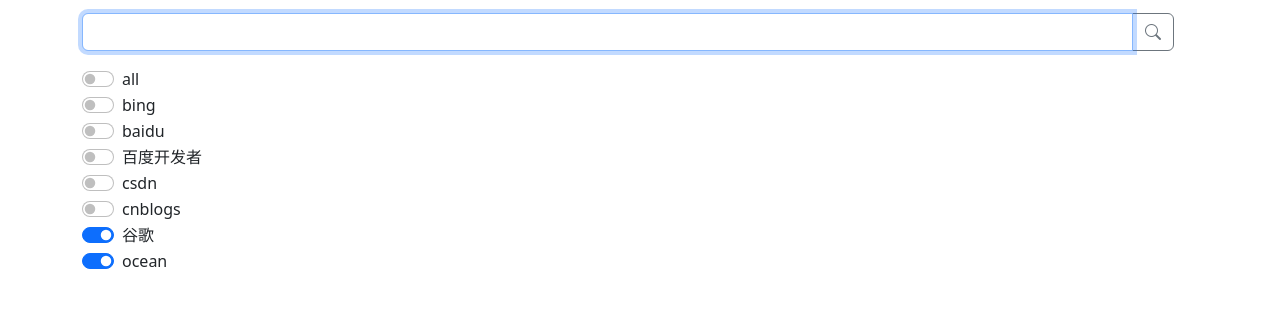
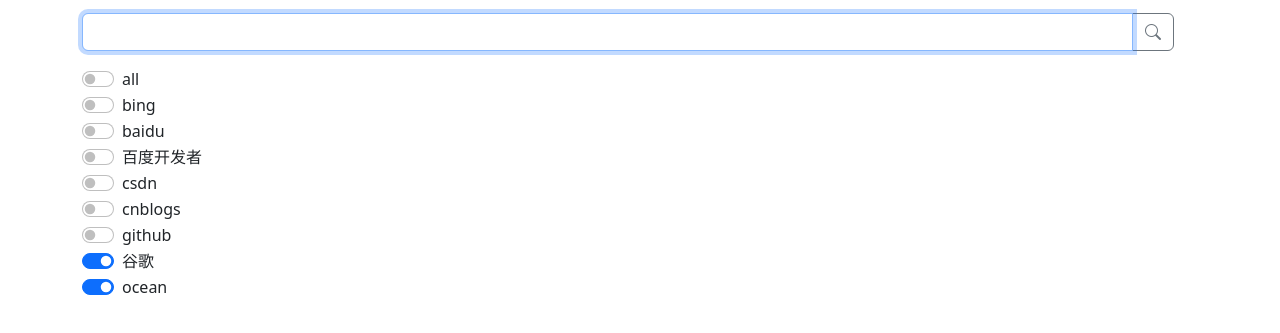
Before and after one commit to slcnx/slcnx, a plain HTML site: page index.html in a window 1280 px wide. Shown: the part 223-556 px from the top of the page. Drawn offline with nearby package versions, Linux system fonts and the light colour scheme.

Commit message:
Update index.html

```diff
--- a/index.html
+++ b/index.html
@@ -84,6 +84,10 @@
               <div class="form-check form-switch">
                 <input class="form-check-input action-checkbox" type="checkbox" id="cnblogs" value="https://zzk.cnblogs.com/s?w=" />
                 <label class="form-check-label" for="cnblogs">cnblogs</label>
+              </div>
+              <div class="form-check form-switch">
+                <input class="form-check-input action-checkbox" type="checkbox" id="github" value="https://github.com/search?q=" />
+                <label class="form-check-label" for="github">github</label>
               </div>
               <div class="form-check form-switch">
                 <input class="form-check-input action-checkbox" type="checkbox" id="google" value="https://www.google.com/search?q=" checked />
@@ -209,6 +213,7 @@
           link.target = "_blank";
           link.click();
         }
+        document.location.href = new URL(document.location.href).origin + new URL(document.location.href).pathname
         return;
       }
     </script>
```
